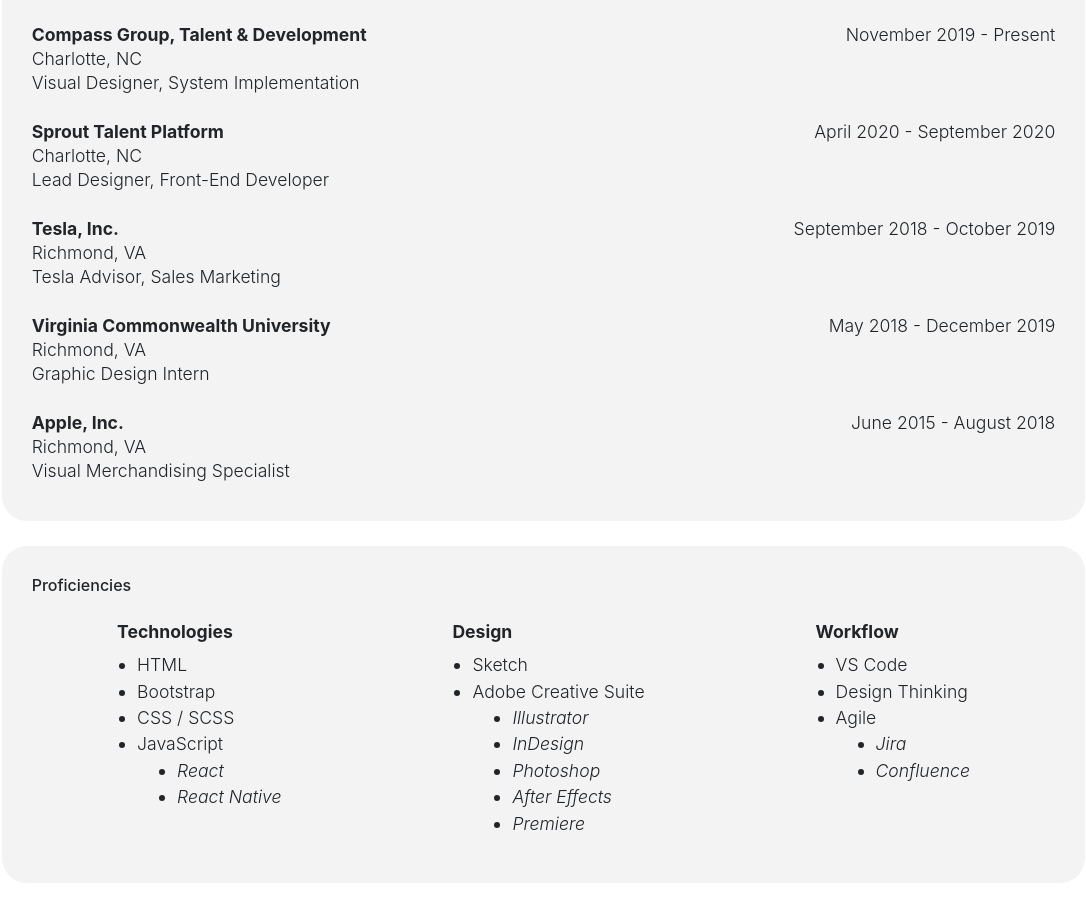
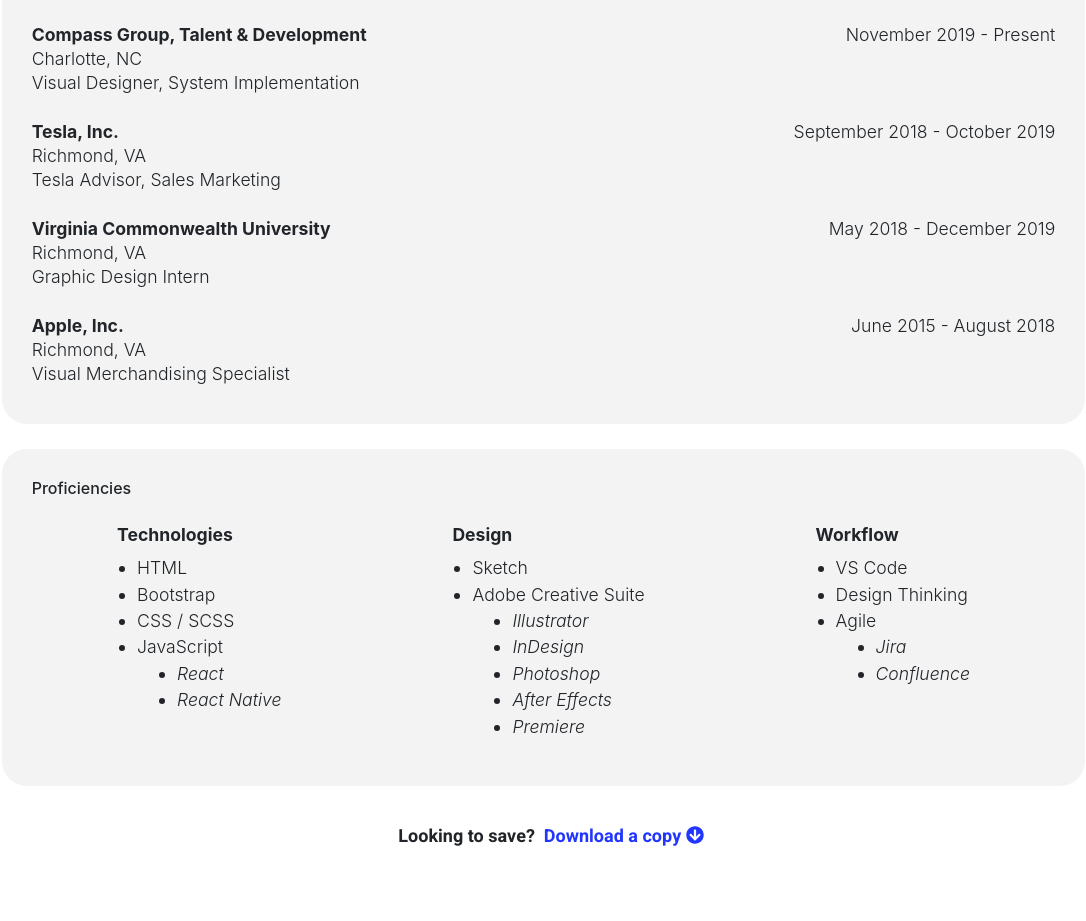
Before and after one commit to sethayotte/Portfolio_V2, a React (Create React App) app: page /Resume in a window 1280 px wide. Shown: the part 1022-1943 px from the top of the page, without its empty margins (99-1185 px from the left). Built offline with nearby package versions, Linux system fonts and the light colour scheme.

Commit message:
Resume & Nav Updates

```diff
--- a/src/components/Resume.js
+++ b/src/components/Resume.js
@@ -125,21 +125,6 @@
       <div className="iblock">
       <div className="resume-detail">
         <div className="detail-title">
-          <p>Sprout Talent Platform</p>
-        </div>
-        <div>
-          <p>Charlotte, NC</p>
-          <p>Lead Designer, Front-End Developer</p>
-        </div>
-      </div>
-      <div className="resume-date">
-        <p>April 2020 - September 2020</p>
-      </div>
-      </div>
-
-      <div className="iblock">
-      <div className="resume-detail">
-        <div className="detail-title">
           <p>Tesla, Inc.</p>
         </div>
         <div>
--- a/src/sass/3-Layout/_mainNav.scss
+++ b/src/sass/3-Layout/_mainNav.scss
@@ -89,6 +89,18 @@
         transition: all 0.3s ease-in-out;
       }
 
+      .navbar__link {
+        font-family: 'Heebo';
+        font-weight: 600;
+        color: color(black);
+        transition: all 0.3s ease-in-out;
+      }
+
+      .navbar__link--active {
+        border-bottom: 3px solid #29b6f6;
+        transition: border-bottom .5s ease-in-out;
+      }
+
       .navLinks:hover {
         color: color(accent);
       }
```
Also changed, not shown: src/sass/App.css (+14 -0 lines), 1 other file (tests, documents, lock files or other folders).
